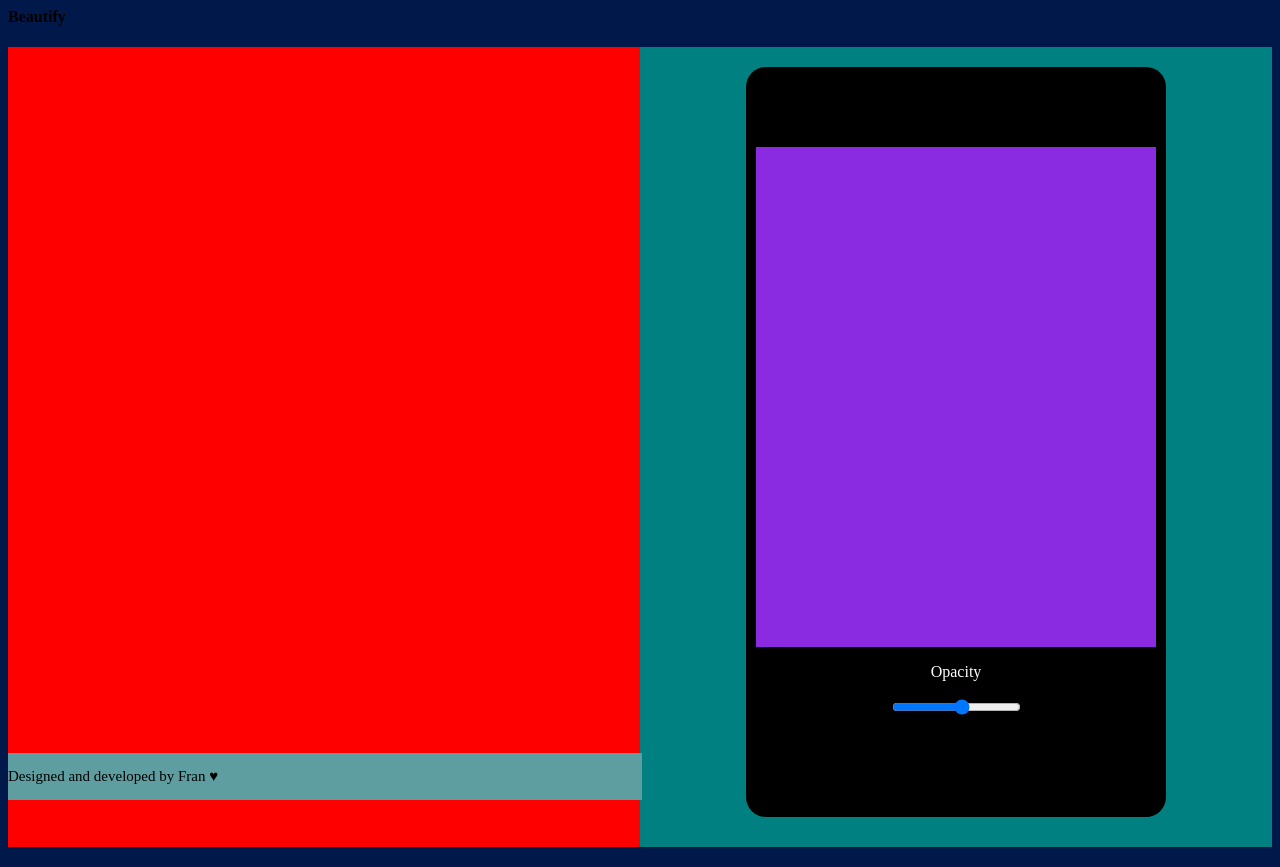
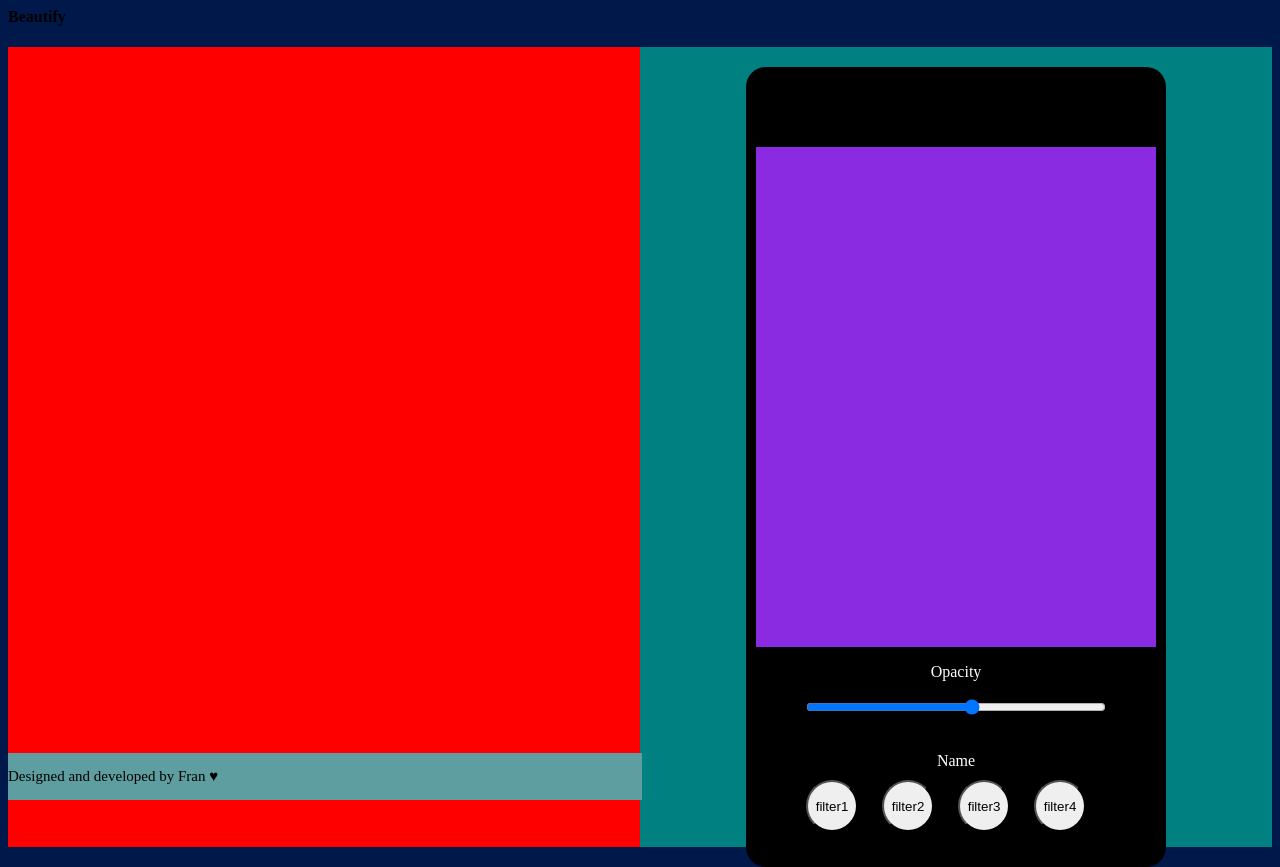
Before and after one commit to Frances515/Photo-Filter, a plain HTML site: page index.html in a window 1280 px wide. Drawn offline with Linux system fonts and the light colour scheme.

Commit message:
filter container built

```diff
--- a/index.html
+++ b/index.html
@@ -27,9 +27,20 @@
                 <canvas id="phone-screen"></canvas>
                 <div id="slider">
                     <p id="text">Opacity</p>
-                    <input type="range" name="filter-strength" min="1" max="10">
+                    <input type="range" name="filter-strength" min="1" max="10" id="range">
                 </div>
+                <!-- <label type="text" id="filter-name" value="name" disabled> -->
+                    <div id="filter-container">
+                        <label id="filter-name">Name</label>
 
+
+                <div id="button-container">
+                    <input type="button" value="filter1" id="filter1" class="filter-button" onclick="filter1()">
+                    <input type="button" value="filter2" id="filter2" class="filter-button" onclick="filter1()">
+                    <input type="button" value="filter3" id="filter3" class="filter-button" onclick="filter1()">
+                    <input type="button" value="filter4" id="filter4" class="filter-button" onclick="filter1()">
+                </div>
+            </div>
             <!-- </canvas> -->
         </div>
 
--- a/styles.css
+++ b/styles.css
@@ -59,7 +59,7 @@ body{
     padding-top: 80px;
     background-color: black;
     width: 420px;
-    height: 750px;
+    height: 800px;
     border-radius: 20px;
     margin-left: auto;
     margin-right: auto;
@@ -80,6 +80,31 @@ body{
 }
 
 #slider #text{
+    color: #fff;
+}
+
+#range{
+    width: 300px;
+}
+
+#button-container{
+    padding: 10px;
+
+}
+
+.filter-button{
+    border-radius: 100%;
+    /* padding: 10px; */
+    margin-right:20px;
+    height: 52px;
+    width: 52px;
+}
+
+#filter-container{
+    padding-top: 35px;
+}
+
+#filter-name{
     color: #fff;
 }
 
```
